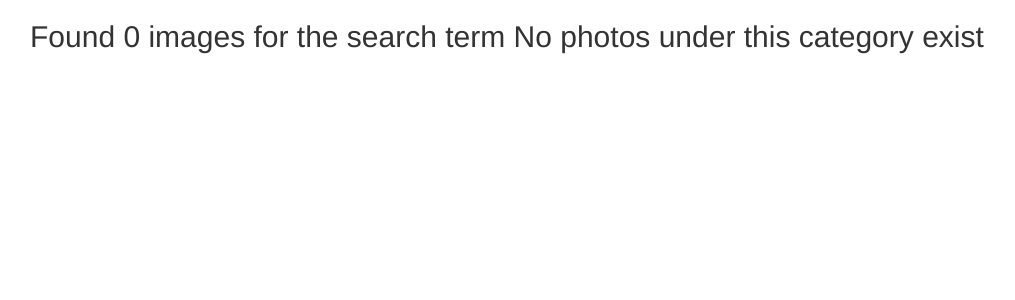
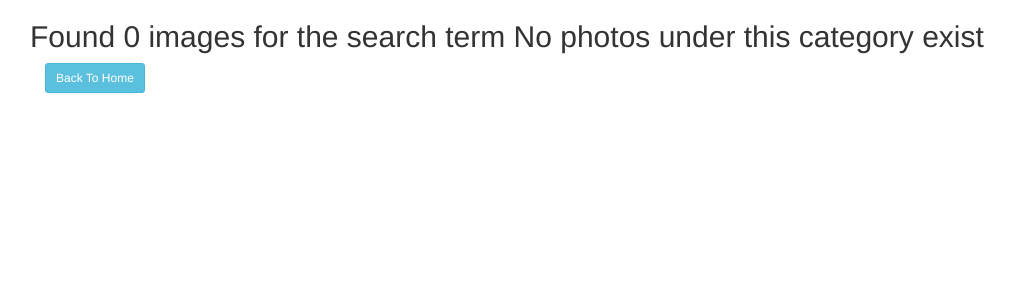
Before and after one commit to Balvine/Gallery, a Django app: page /search/ in a window 1280 px wide. Shown: the top 300 px of the page, without its empty margins (25-1040 px from the left). Run offline with Django 3.2, Linux system fonts and the light colour scheme; some libraries are stand-ins or nearby versions.

Commit message:
added styling

```diff
--- a/photos/templates/search.html
+++ b/photos/templates/search.html
@@ -10,6 +10,10 @@
         {% endif %}
 
     </div>
+
+    <a class="d-block mx-auto" href="/">
+        <button class="btn btn-sm btn-info d-block mx-auto">Back To Home</button>
+    </a>
 
     <div class="row">
 
--- a/static/css/photos.css
+++ b/static/css/photos.css
@@ -0,0 +1,4 @@
+h1
+{
+  color: blue;
+}
```
